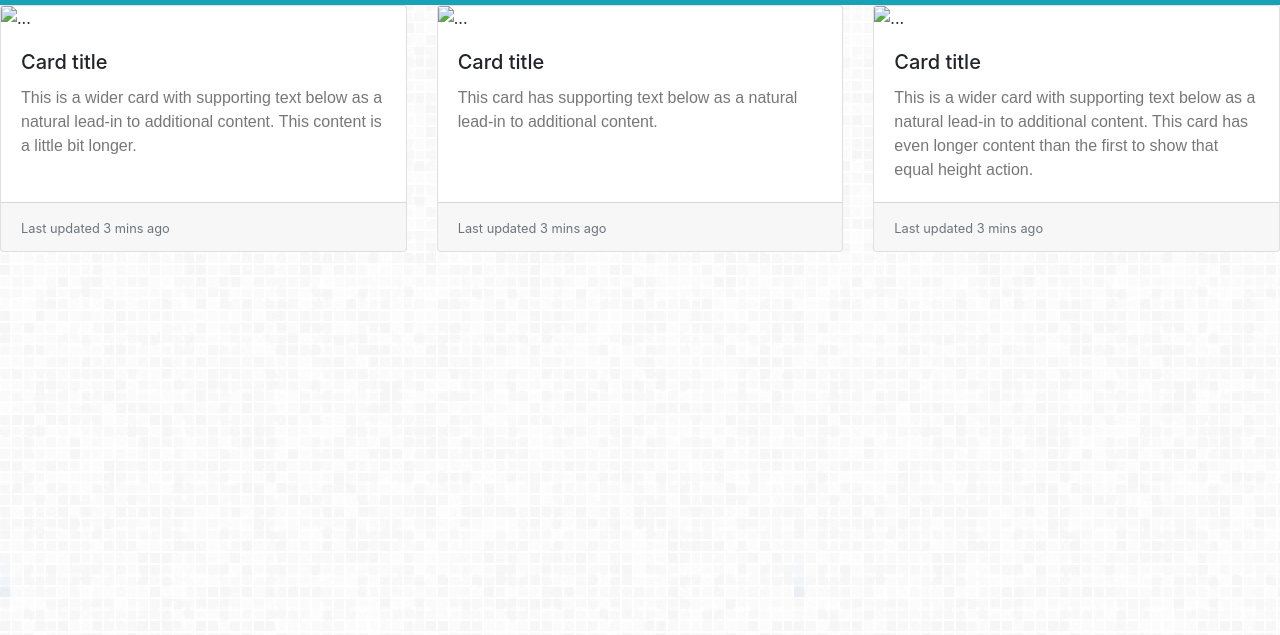
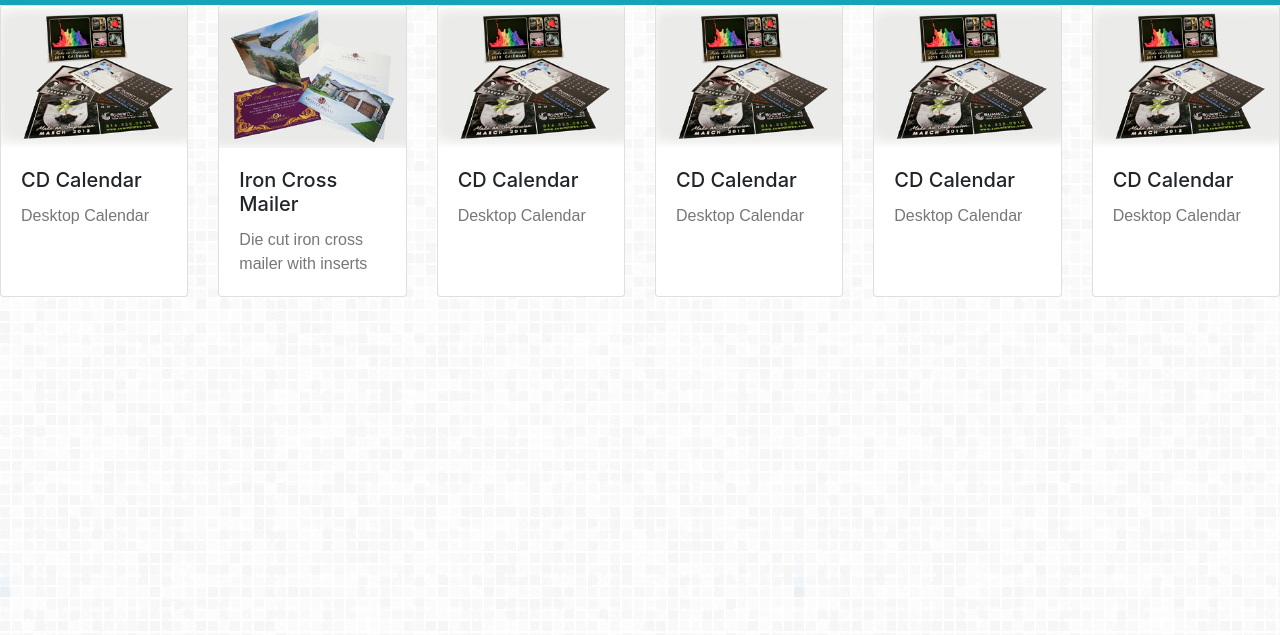
Before and after one commit to DesignerJennifer/Jennifer_Portfoli_Bootstrap.github.io, a plain HTML site: page Portfolio.html in a window 1280 px wide. Shown: the part 47-682 px from the top of the page. Drawn offline with nearby package versions, Linux system fonts and the light colour scheme.

Commit message:
updated links to pages

```diff
--- a/Portfolio.html
+++ b/Portfolio.html
@@ -28,35 +28,52 @@
 
     <div class="card-deck">
             <div class="card">
-              <img src="..." class="card-img-top" alt="...">
+              <img src="./assets/images/jewel-case-cal-thumb-275x210.jpg" class="card-img-top" alt="Photo of desktop calendar in wide CD case.">
               <div class="card-body">
-                <h5 class="card-title">Card title</h5>
-                <p class="card-text">This is a wider card with supporting text below as a natural lead-in to additional content. This content is a little bit longer.</p>
-              </div>
-              <div class="card-footer">
-                <small class="text-muted">Last updated 3 mins ago</small>
+                <h5 class="card-title">CD Calendar</h5>
+                <p class="card-text">Desktop Calendar</p>
               </div>
             </div>
+
             <div class="card">
-              <img src="..." class="card-img-top" alt="...">
+                    <img src="./assets/images/montereau-mailer-thumb-275x210.jpg" class="card-img-top" alt="Photo of desktop calendar in wide CD case.">
+                    <div class="card-body">
+                      <h5 class="card-title">Iron Cross Mailer</h5>
+                      <p class="card-text">Die cut iron cross mailer with inserts</p>
+                    </div>
+                  </div>
+
+           <div class="card">
+              <img src="./assets/images/jewel-case-cal-thumb-275x210.jpg" class="card-img-top" alt="Photo of desktop calendar in wide CD case.">
               <div class="card-body">
-                <h5 class="card-title">Card title</h5>
-                <p class="card-text">This card has supporting text below as a natural lead-in to additional content.</p>
-              </div>
-              <div class="card-footer">
-                <small class="text-muted">Last updated 3 mins ago</small>
+                <h5 class="card-title">CD Calendar</h5>
+                <p class="card-text">Desktop Calendar</p>
               </div>
             </div>
+
             <div class="card">
-              <img src="..." class="card-img-top" alt="...">
-              <div class="card-body">
-                <h5 class="card-title">Card title</h5>
-                <p class="card-text">This is a wider card with supporting text below as a natural lead-in to additional content. This card has even longer content than the first to show that equal height action.</p>
-              </div>
-              <div class="card-footer">
-                <small class="text-muted">Last updated 3 mins ago</small>
-              </div>
-            </div>
+                    <img src="./assets/images/jewel-case-cal-thumb-275x210.jpg" class="card-img-top" alt="Photo of desktop calendar in wide CD case.">
+                    <div class="card-body">
+                      <h5 class="card-title">CD Calendar</h5>
+                      <p class="card-text">Desktop Calendar</p>
+                    </div>
+                  </div>
+
+                  <div class="card">
+                        <img src="./assets/images/jewel-case-cal-thumb-275x210.jpg" class="card-img-top" alt="Photo of desktop calendar in wide CD case.">
+                        <div class="card-body">
+                          <h5 class="card-title">CD Calendar</h5>
+                          <p class="card-text">Desktop Calendar</p>
+                        </div>
+                      </div>
+
+                      <div class="card">
+                            <img src="./assets/images/jewel-case-cal-thumb-275x210.jpg" class="card-img-top" alt="Photo of desktop calendar in wide CD case.">
+                            <div class="card-body">
+                              <h5 class="card-title">CD Calendar</h5>
+                              <p class="card-text">Desktop Calendar</p>
+                            </div>
+                          </div>
           </div>
 
 </body>
```
Also changed, not shown: index.html (+9 -33 lines).
